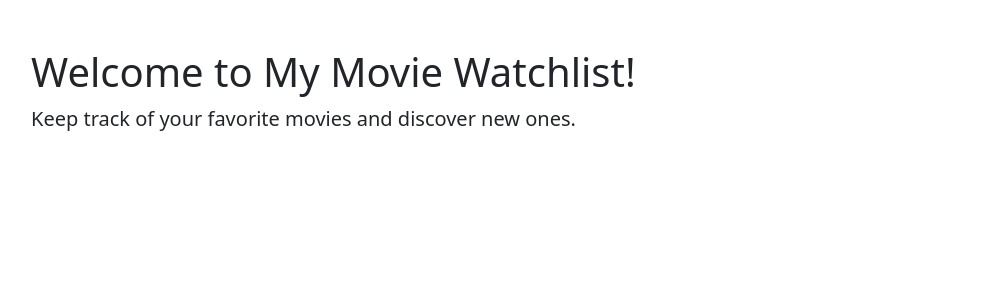
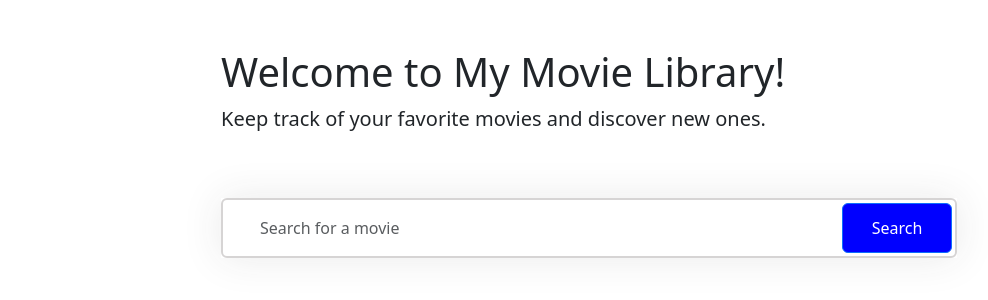
Before and after one commit to Nand1904/Movie-Watchlist, a Django app: template movie_watchlist/templates/home.html in a window 1280 px wide. Shown: the part 56-356 px from the top of the page, without its empty margins (51-1039 px from the left). Run offline with Django 3.2, Linux system fonts and the light colour scheme; the template is opened without the code that fills it, so the values that code supplies are empty.

Commit message:
movie list, details and search functionality update

```diff
--- a/movie_watchlist/templates/home.html
+++ b/movie_watchlist/templates/home.html
@@ -7,6 +7,61 @@
     <meta name="viewport" content="width=device-width, initial-scale=1.0">
     <link href="https://cdn.jsdelivr.net/npm/bootstrap@5.3.3/dist/css/bootstrap.min.css" rel="stylesheet"
         integrity="sha384-QWTKZyjpPEjISv5WaRU9OFeRpok6YctnYmDr5pNlyT2bRjXh0JMhjY6hW+ALEwIH" crossorigin="anonymous">
+
+    <style>
+        body {
+            background-color: #eee;
+            font-family: "Poppins", sans-serif;
+            font-weight: 300;
+        }
+
+        .height {
+            height: 100vh;
+        }
+
+        .search {
+            position: relative;
+            box-shadow: 0 0 40px rgba(51, 51, 51, .1);
+
+        }
+
+        .search input {
+
+            height: 60px;
+            text-indent: 25px;
+            border: 2px solid #d6d4d4;
+
+
+        }
+
+        .search input:focus {
+
+            box-shadow: none;
+            border: 2px solid blue;
+
+
+        }
+
+        .search .fa-search {
+
+            position: absolute;
+            top: 20px;
+            left: 16px;
+
+        }
+
+        .search button {
+
+            position: absolute;
+            top: 5px;
+            right: 5px;
+            height: 50px;
+            width: 110px;
+            background: blue;
+
+        }
+    </style>
+
     <title>Home Page</title>
 </head>
 
@@ -22,13 +77,22 @@
     -->
     {% block content %}
     <div class="container mt-5">
-        <div class="row">
+        <div class="row d-felx justify-content-center align-items-center">
             <div class="col-md-8">
-                <h1>Welcome to My Movie Watchlist!</h1>
+                <h1>Welcome to My Movie Library!</h1>
                 <p class="lead">Keep track of your favorite movies and discover new ones.</p>
             </div>
-            <div class="col-md-4">
-                <!-- Add any additional content or widgets here -->
+        </div>
+
+        <div class="row d-flex justify-content-center align-items-center pt-5">
+            <div class="col-md-8">
+                <form action="{% url 'search_movies' %}" method="get">
+                    <div class="search">
+                        <i class="fa fa-search"></i>
+                        <input type="text" name="q" class="form-control" placeholder="Search for a movie">
+                        <button type="submit" class="btn btn-primary">Search</button>
+                    </div>
+                </form>
             </div>
         </div>
     </div>
@@ -36,7 +100,6 @@
     <script src="https://cdn.jsdelivr.net/npm/bootstrap@5.3.3/dist/js/bootstrap.bundle.min.js"
         integrity="sha384-YvpcrYf0tY3lHB60NNkmXc5s9fDVZLESaAA55NDzOxhy9GkcIdslK1eN7N6jIeHz"
         crossorigin="anonymous"></script>
-
     {% endblock %}
     <!-- this ends the block content -->
 </body>
--- a/movie_watchlist/templates/navbar.html
+++ b/movie_watchlist/templates/navbar.html
@@ -33,12 +33,6 @@
                             <li>
                                 <a class="dropdown-item" href="{% url 'view_all_users' %}">View Users</a>
                             </li>
-                            <li>
-                                <a class="dropdown-item" href="{% url 'search_movies' %}">Search Movie</a>
-                            </li>
-                            <li>
-                                <a class="dropdown-item" href="{% url 'view_movie_details' %}">Movie Details</a>
-                            </li>
                         </ul>
                     </li>
                     <li class="nav-item">
--- a/movie_watchlist/urls.py
+++ b/movie_watchlist/urls.py
@@ -26,7 +26,7 @@ urlpatterns = [
     path('delete_user/', views.delete_user, name='delete_user'), # Define the URL pattern for the delete_user view here
     path('view_all_users/', views.view_all_users, name='view_all_users'), # Define the URL pattern for the view_all_users view here
     path('search_movies/', views.search_movies, name='search_movies'), # Define the URL pattern for the search_movies view here
-    path('view_movie_details/', views.view_movie_details, name='view_movie_details'), # Define the URL pattern for the view_movie_details view here
+    path('view_movie_details/<int:movie_id>/', views.view_movie_details, name='view_movie_details'), # Define the URL pattern for the view_movie_details view here
     path('add_movie_to_watchlist/', views.add_movie_to_watchlist, name='add_movie_to_watchlist'),  # Define the URL pattern for the add_movie_to_watchlist view here
     path('view_watchlist/', views.view_watchlist, name='view_watchlist'), # Define the URL pattern for the view_watchlist view here
     path('remove_movie_from_watchlist/', views.remove_movie_from_watchlist, name='remove_movie_from_watchlist'), # Define the URL pattern for the remove_movie_from_watchlist view here
```
Also changed, not shown: movie_watchlist/templates/login.html (+14 -5 lines), movie_watchlist/templates/register.html (+18 -9 lines), movie_watchlist/templates/search_movies.html (+29 -16 lines), movie_watchlist/templates/view_movie_details.html (+25 -15 lines), watchlist/database.py (+30 -1 lines), watchlist/views.py (+20 -26 lines), db.sqlite3.
